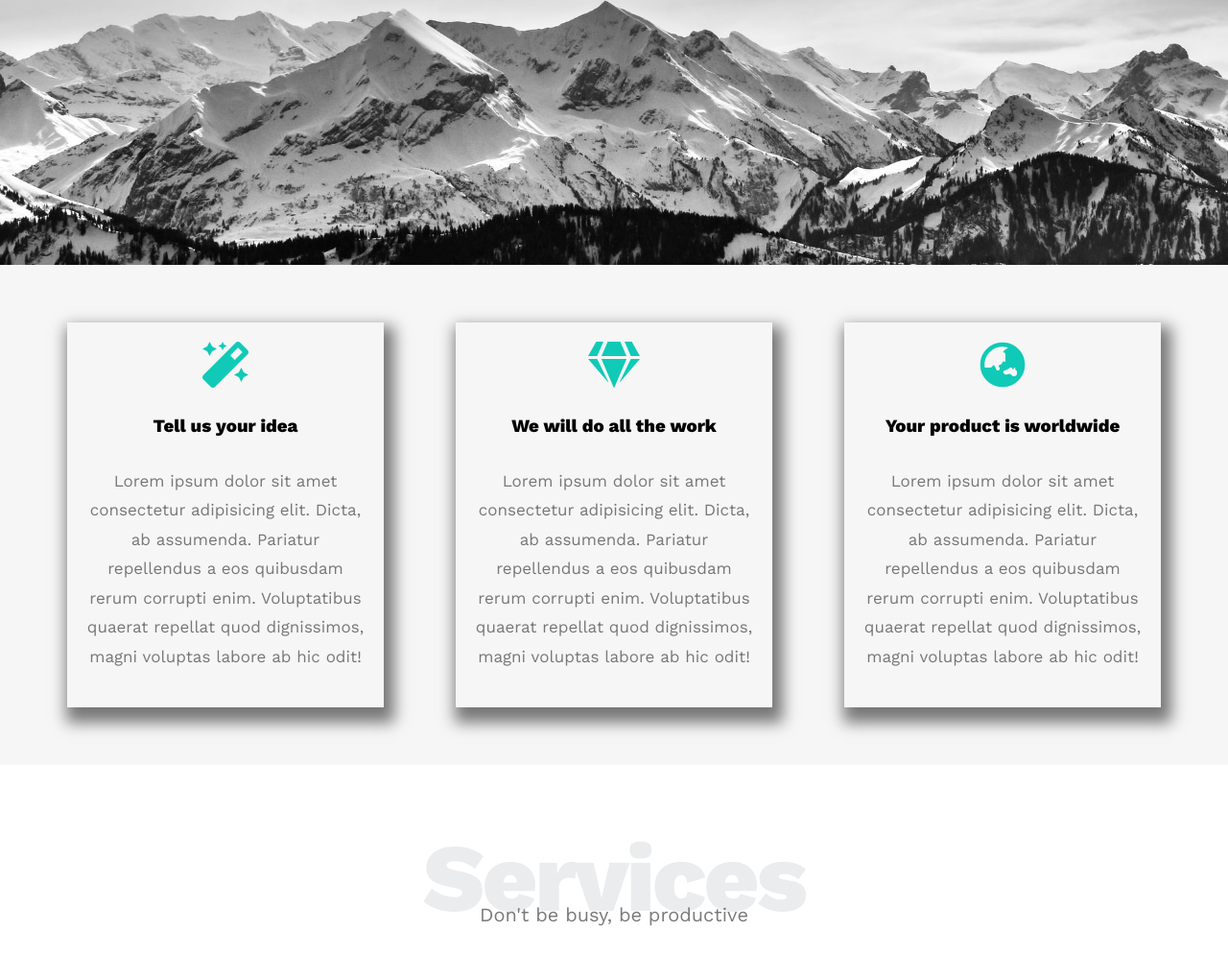
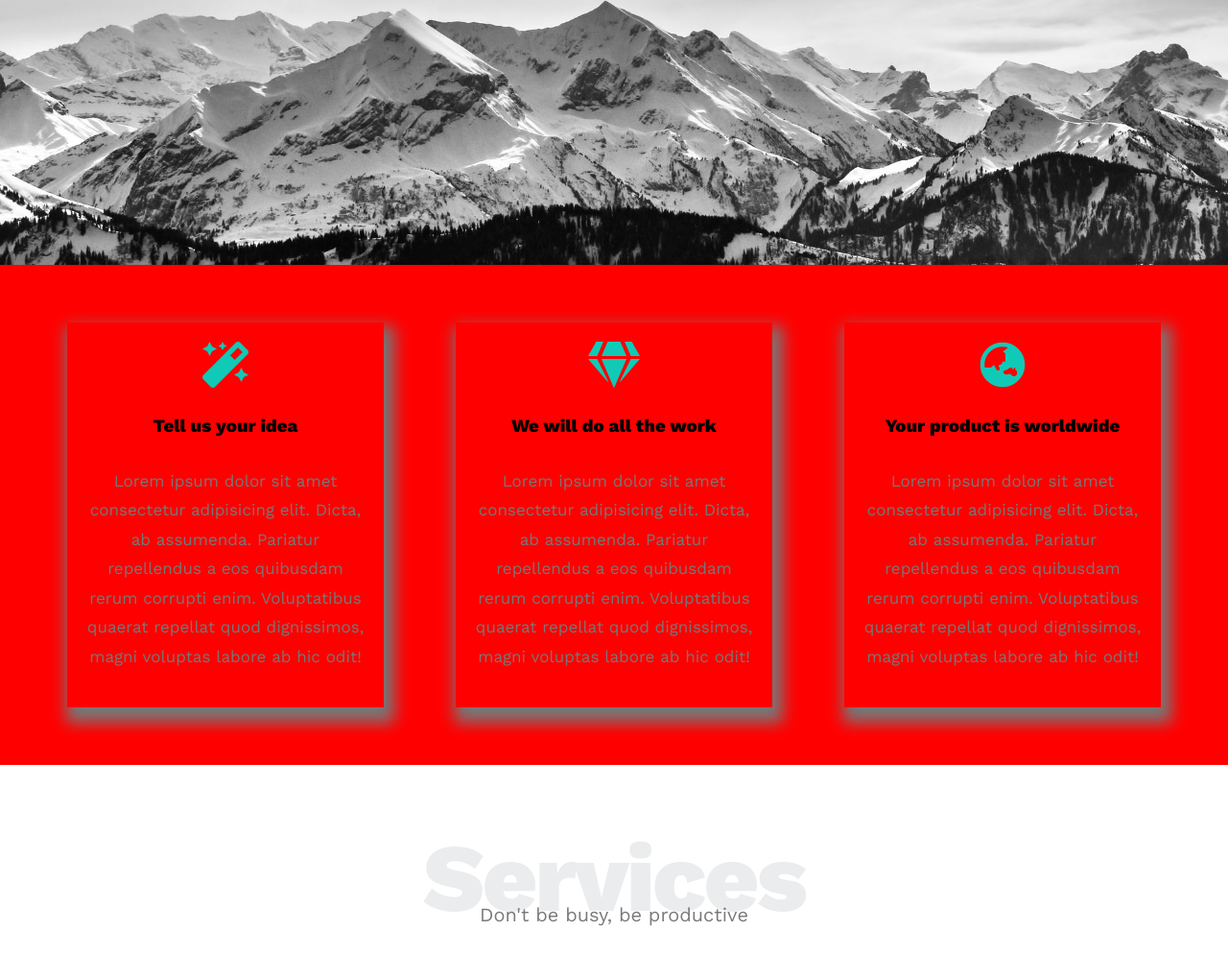
Before and after one commit to Youssefanter/Deploy_test, a plain HTML site: page index.html in a window 1280 px wide. Shown: the part 524-1518 px from the top of the page at 96% size. Drawn offline with nearby package versions, Linux system fonts and the light colour scheme.

Commit message:
Change to red background

```diff
--- a/index.html
+++ b/index.html
@@ -45,7 +45,7 @@
     </div>
     <!--End Landing Section -->
     <!-- Start Features -->
-    <div class="features">
+    <div class="features" style="background-color: red;">
         <div class="container">
             <div class="feat">
                 <i class="fas fa-magic fa-3x"></i>
```
